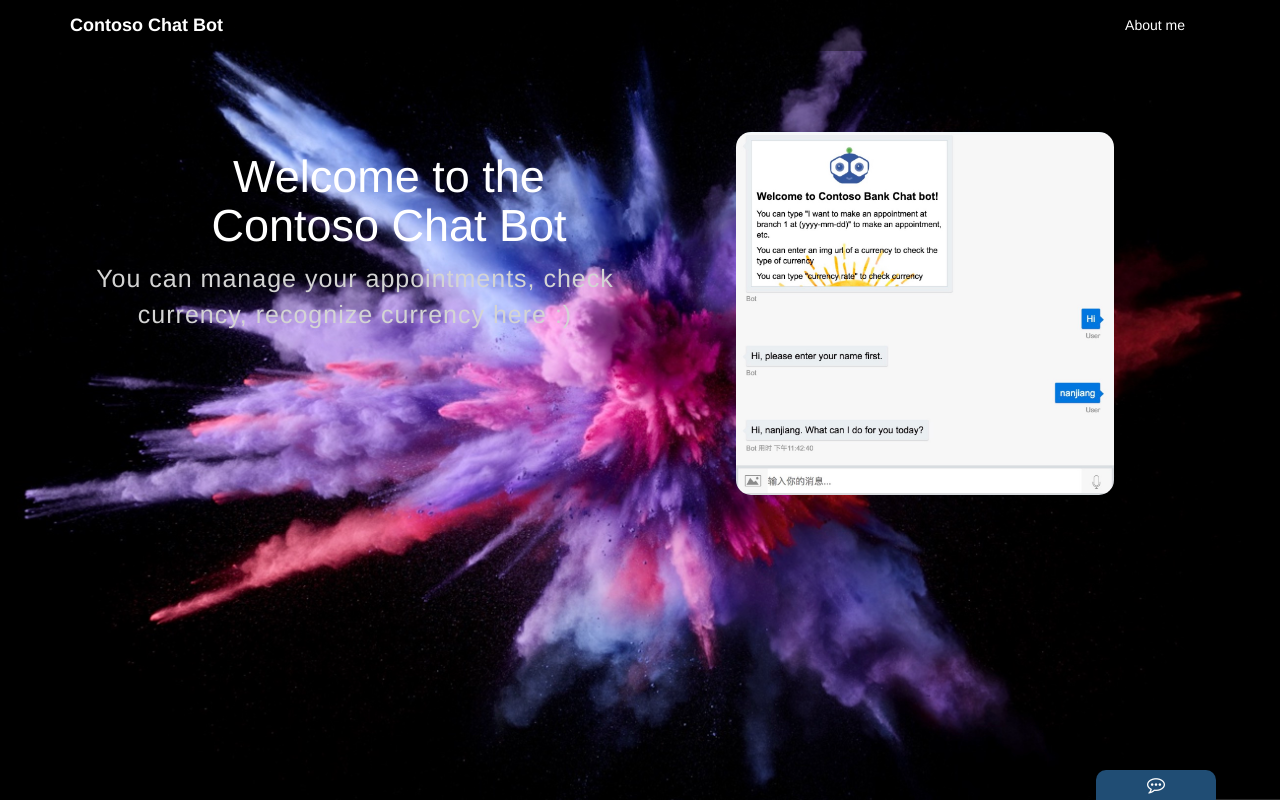
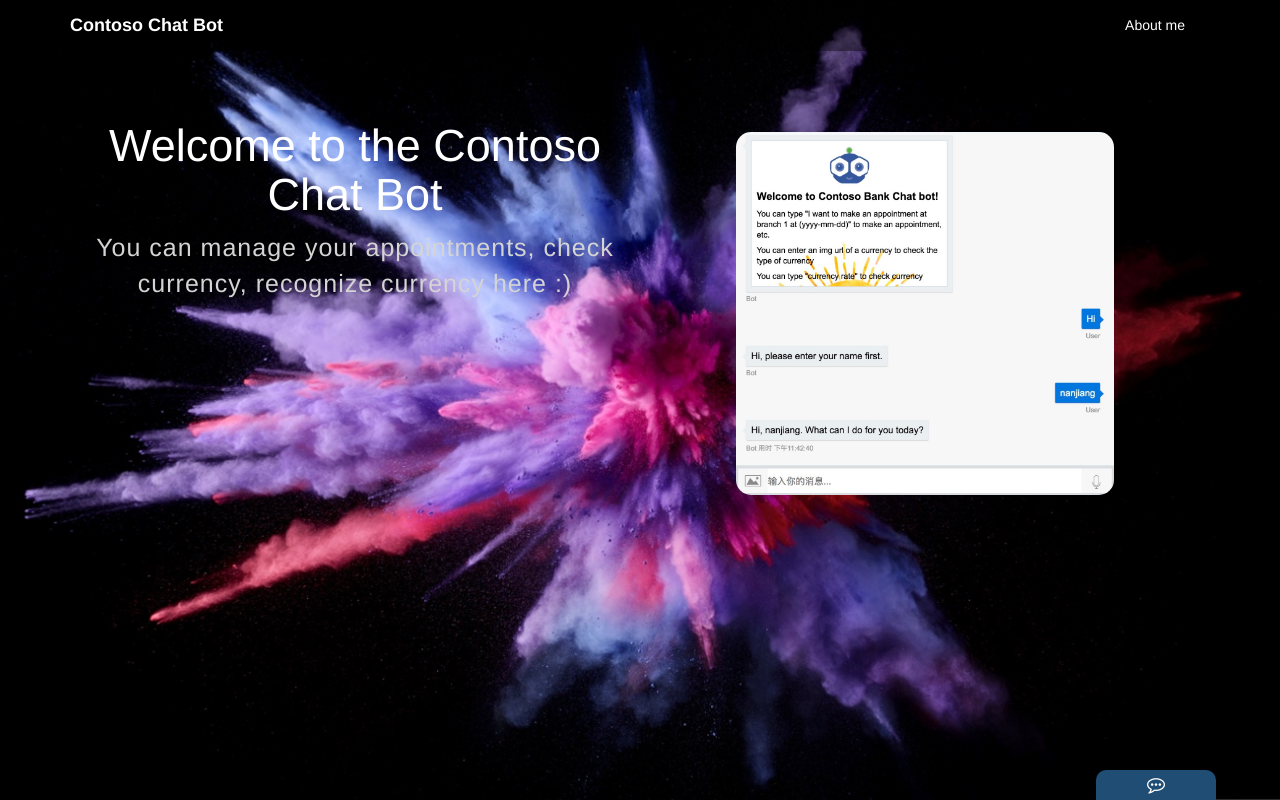
Before and after one commit to NanJiang327/footWeb, a plain HTML site: page index.html in a window 1280 px wide. Shown: the top 800 px of the page. Drawn offline with Linux system fonts and the light colour scheme.

Commit message:
update css file

```diff
--- a/css/style.css
+++ b/css/style.css
@@ -121,16 +121,16 @@ body.modal-open {
 
 #text h1{
 	color: white;
-	height: 100%;
-	max-width: 500px;
-	padding-top: 15%;
-	padding-left: 20%;
+	padding-top: 50px;
 	font-size: 45px;
+	text-align: center;
 }
 
 #text p{
 	color: #d4d4d4;
 	font-size: 25px;
+
+	text-align: center;
 }
 
 
```
